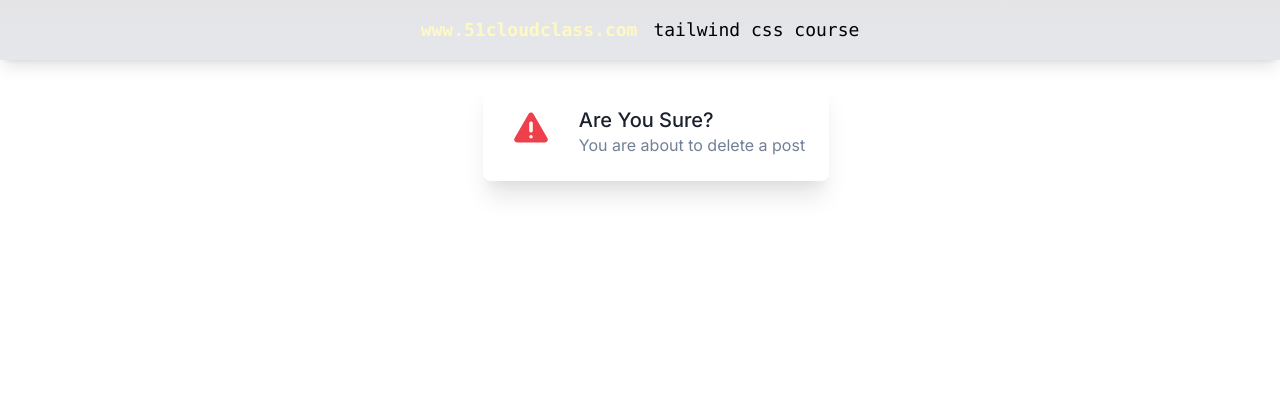
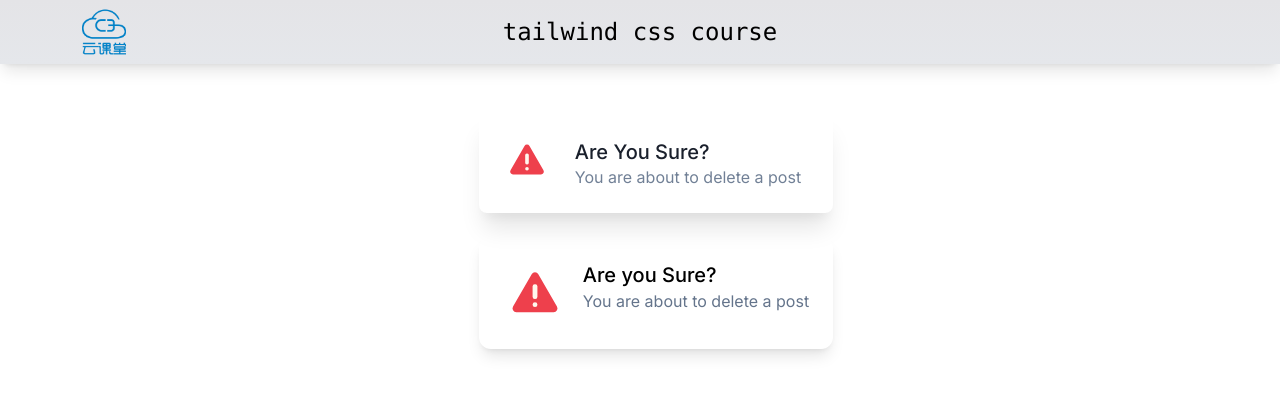
Before and after one commit to yangwawa0323/learning-tailwind-css, a Next.js app: page /first-example in a window 1280 px wide. Shown: the top 394 px of the page. Built offline with nearby package versions, Linux system fonts and the light colour scheme.

Commit message:
1st example

```diff
--- a/app/Navbar.tsx
+++ b/app/Navbar.tsx
@@ -4,13 +4,13 @@ import React from 'react';
 const Navbar = () => {
 	return (
 		<div className='sticky z-10 w-full items-center justify-between font-mono text-sm lg:flex'>
-			<div className='space-x-6 items-center text-lg fixed left-0 top-0 flex w-full justify-center bg-gradient-to-b from-zinc-200 pb-6 pt-8 backdrop-blur-2xl dark:border shadow-lg dark:bg-zinc-800/30 dark:from-inherit lg:static   lg:bg-gray-200 lg:p-4 lg:dark:bg-zinc-800/30'>
-				<Link href='/'>
-					<span className='pr-4 font-extrabold text-yellow-100'>
-						www.51cloudclass.com
-					</span>
-					tailwind css course
-				</Link>
+			<div className='items-center text-2xl fixed left-0 top-0 flex w-full justify-center bg-gradient-to-b from-zinc-200 pb-6 pt-8 backdrop-blur-2xl dark:border shadow-lg dark:bg-zinc-800/30 dark:from-inherit lg:static   lg:bg-gray-200 lg:p-4 lg:dark:bg-zinc-800/30'>
+				<img
+					src='/logo.png'
+					alt='logo'
+					className='absolute blur-[0.5px] hover:blur-none w-12 h-12 left-20'
+				/>
+				<Link href='/'>tailwind css course</Link>
 			</div>
 		</div>
 	);
--- a/app/first-example/page.tsx
+++ b/app/first-example/page.tsx
@@ -3,6 +3,7 @@ import styles from './page.module.css';
 
 const FirstExample = () => {
 	return (
+		<div className='space-y-6'>
 			<div className={styles.alert}>
 				<div className={styles.alertLogoWrap}>
 					<img
@@ -16,6 +17,19 @@ const FirstExample = () => {
 					<p className={styles.alertMessage}>You are about to delete a post</p>
 				</div>
 			</div>
+			<div className='flex space-x-4 rounded-xl shadow-lg p-6'>
+				<img
+					className='h-16 w-16'
+					src='/assets/img/warning.svg'
+					alt='alert'
+				/>
+
+				<div>
+					<div className='text-xl font-medium text-black'>Are you Sure?</div>
+					<p className='text-slate-500'>You are about to delete a post</p>
+				</div>
+			</div>
+		</div>
 	);
 };
 
--- a/app/layout.tsx
+++ b/app/layout.tsx
@@ -28,7 +28,7 @@ export default function RootLayout({
 				}}
 			>
 				<Navbar />
-				<div className='absolute w-full flex justify-center mt-20 ml-4 overflow-y-scroll box-content top-0 bottom-0 left-0 -right-5'>
+				<div className='absolute w-full flex justify-center ml-4 overflow-y-scroll box-content top-28 bottom-0 left-0 -right-5'>
 					{children}
 				</div>
 			</body>
```
Also changed, not shown: public/logo.png (added). Lines whose indentation alone changed are shown as unchanged.
